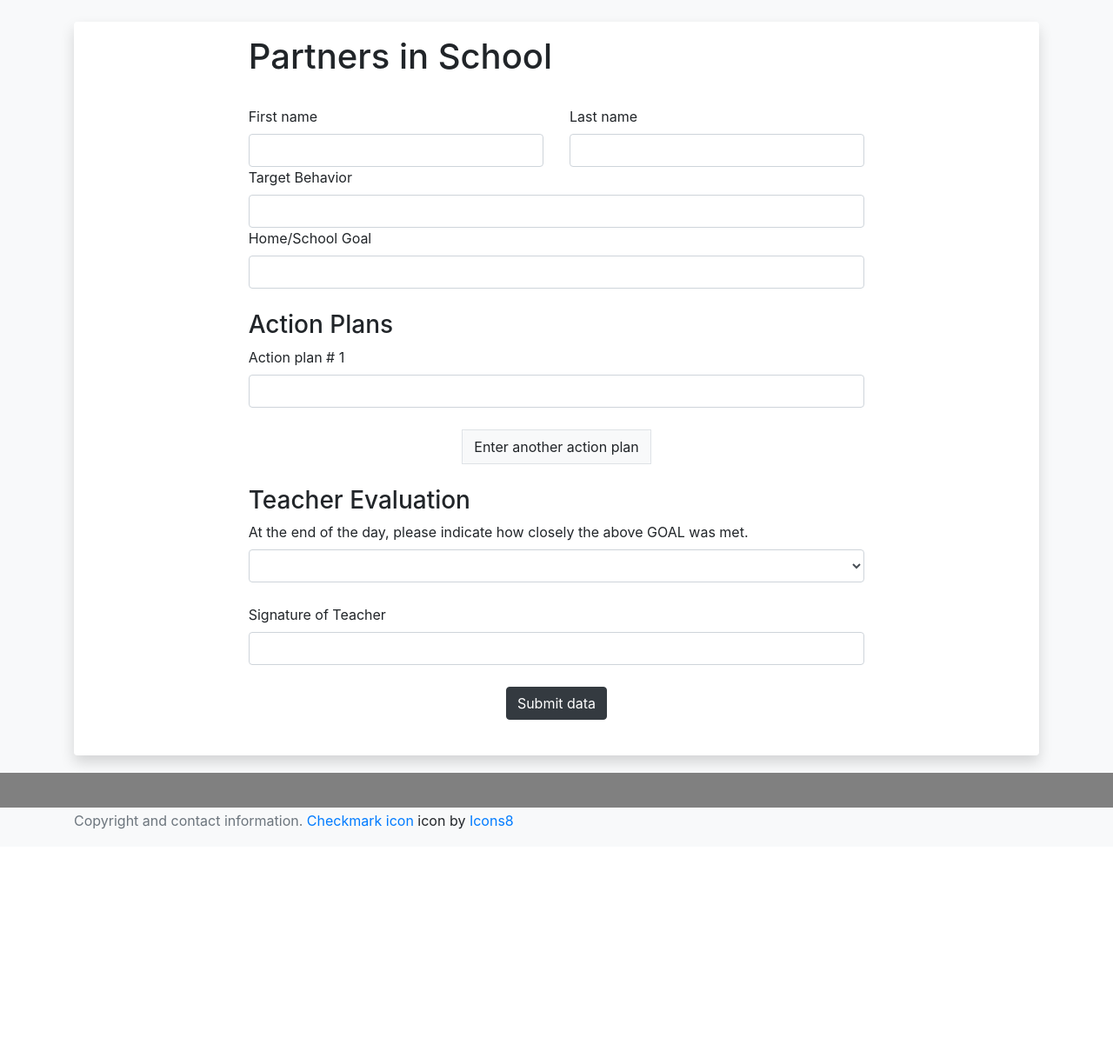
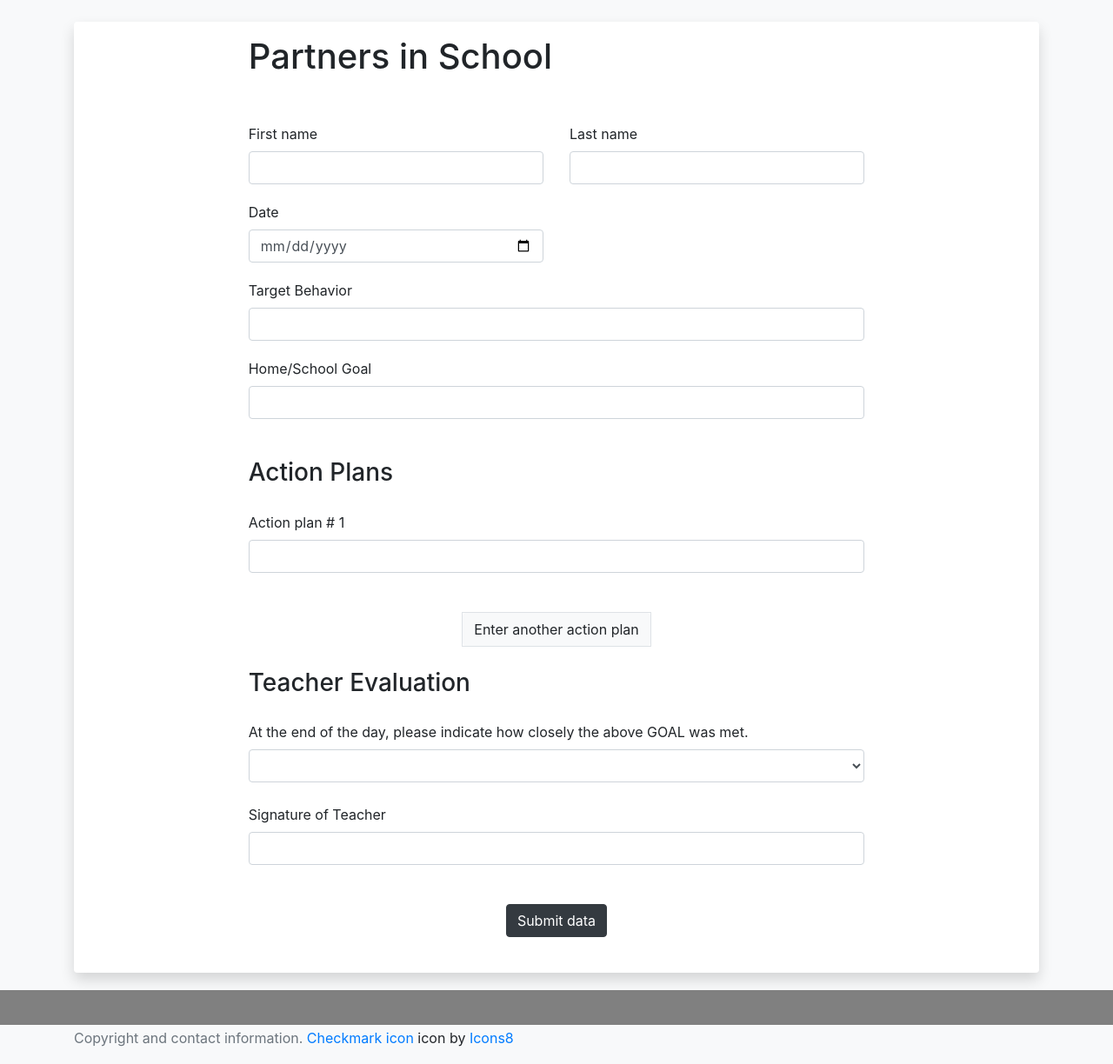
Before and after one commit to billyjang/partner_school_app, a Flask app: page /addentry in a window 1280 px wide. Shown: the part 56-1280 px from the top of the page at 87% size. Before the commit the page ends 1010 px from the top, so only its background shows below. Run offline with Flask 2, Linux system fonts and the light colour scheme; the visitor is signed in with stand-in values (Sample User, id 1); parts of the project's set-up code (start-up, migrations or seed data) failed here and were passed over; some libraries are stand-ins or nearby versions.

Commit message:
styling addentry and query

```diff
--- a/app.py
+++ b/app.py
@@ -23,6 +23,8 @@ loggedIn=False
 # TODO: make the control flow a bit cleaner
 # TODO: make sure the get and post is clear so authentication actually means something
 # TODO: screenreader accessibility
+# TODO: changing the exception handling
+
 @app.route('/', methods=['GET','POST'])
 def home():
     if request.method=='POST':
@@ -102,28 +104,40 @@ def submitted():
         targetBehavior=request.form['targetBehavior']
         homeSchoolGoal=request.form['homeSchoolGoal']
         actionPlans=request.form.getlist('actionPlan')
+        date=request.form['date']
         goalRange=None
         if session['role'] == 'Teacher':
-            goalRange = request.form.getlist('goalRangeTeacher')
+            goalRange = request.form['goalRangeTeacher']
         else:
-            goalRange = request.form.getlist('goalRangeParent')
+            goalRange = request.form['goalRangeParent']
         if firstName=='' or lastName=='' or targetBehavior=='' or homeSchoolGoal=='' or actionPlans==None:
             #return render_template('addentry.html', message="*Please fill out required fields*")
             flash("Must fill out all fields")
             return redirect(url_for('addentry'))
         else:
-            print(actionPlans)
-            print(goalRange)
-            entry = Entry()
+            print(date)
+            current_user = User.query.filter_by(email=session['email']).all()[0]
+            mapping = {"Situation significantly worse":-2, "Situation somewhat worse":-1, "No progress":0, "Situation somewhat better": 1, "Situation significantly better":2}
+            new_entry = Entry(user_id=current_user.userid, target_behavior=targetBehavior, home_school_goal=homeSchoolGoal, goal_rating=mapping[goalRange], date=date)
+            # TODO: more elegant way to do this. FOR TESTING PURPOSES ONLY
+            new_entry.action_plan_one = actionPlans[0]
+            if(len(actionPlans) > 1):
+                new_entry.action_plan_two = actionPlans[1]
+            if(len(actionPlans) > 2):
+                new_entry.action_plan_three = actionPlans[2]
+            if(len(actionPlans) > 3):
+                new_action.action_plan_four = actionPlans[3]
+            if(len(actionPlans) > 4):
+                new_action.action_plan_five = actionPlans[4]
+            current_user.entries.append(new_entry)
+            db.session.add(new_entry)
+            db.session.add(current_user)
+            db.session.commit()
             return render_template('submitted.html')
-
-@app.route('/hello')
-def hello():
-    return "hello, world"
 
 @app.route('/readdata')
 def readdata():
-    if loggedIn:
+    if session['email'] != None:
         return render_template('readdata.html')
     else:
         return "not logged in"
--- a/static/addentry.css
+++ b/static/addentry.css
@@ -30,3 +30,9 @@ li {
 #rateGoal {
     padding-bottom: 25px;
 }
+.col-md-4 {
+    padding-bottom: 20px;
+}
+.col-md-8 {
+    padding-bottom: 20px;
+}
--- a/templates/addentry.html
+++ b/templates/addentry.html
@@ -61,6 +61,15 @@
                     <div class="col-md-4">
                         <label for="lastName">Last name</label>
                         <input type="text" class="form-control" id="lastName" name="lastName" required>
+                    </div>
+                </div>
+                <div class="row justify-content-center">
+                    <div class="col-md-4">
+                        <label for="date">Date</label>
+                        <input type="date" class="form-control" id="date" name="date" required>
+                    </div>
+                    <div class="col-md-4">
+
                     </div>
                 </div>
                 <div class="row justify-content-center">
```
Also changed, not shown: templates/submitted.html (+17 -0 lines).
